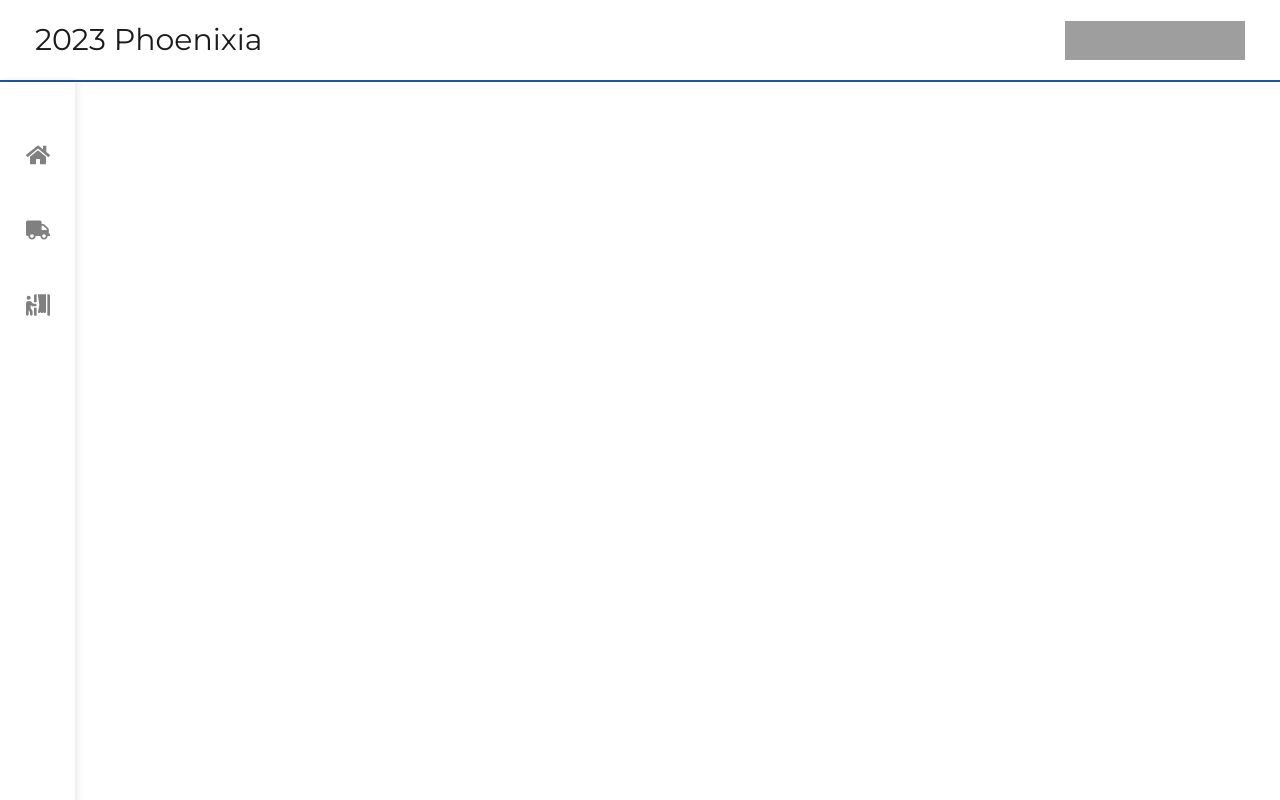
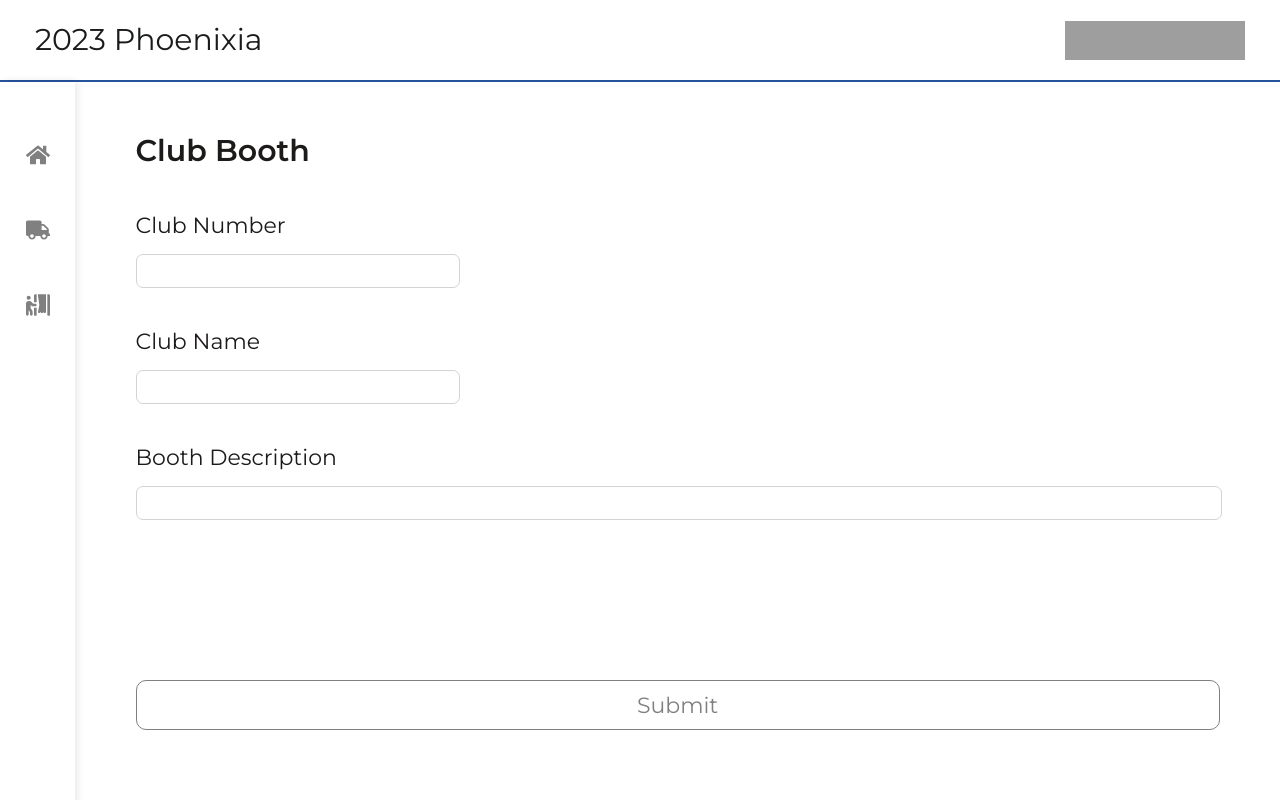
Before and after one commit to FE-PE/2023Phoenixia-Admin, a React (Create React App) app: page /booths/create in a window 1280 px wide. Shown: the top 800 px of the page. Built offline with nearby package versions, Linux system fonts and the light colour scheme; grey boxes are pictures that could not be loaded.

Commit message:
[feat]: booth create

```diff
--- a/src/main/contents/Contents.js
+++ b/src/main/contents/Contents.js
@@ -5,6 +5,7 @@ import TruckDetail from './foodtrucks/truckdetail/TruckDetail';
 import TruckCreate from './foodtrucks/truckcreate/TruckCreate';
 import MenuCreate from './foodtrucks/manucreate/MenucCreate';
 import BoothList from './clubBooth/boothList/boothList';
+import BoothCreate from './clubBooth/boothCreate/boothCreate';
 
 function Contents() {
 
@@ -16,8 +17,9 @@ function Contents() {
                 <Route path='/trucks/detail' element={<TruckDetail/>} />
                 <Route path='/trucks/create' element={<TruckCreate/>} />
                 <Route path='/trucks/menu/create' element={<MenuCreate/>} />
+
                 <Route path='/booths' element={<BoothList/>} />
-
+                <Route path='/booths/create' element={<BoothCreate/>} />
                 {/* <Route path='/booths/detail' element={<MenuCreate/>} /> */}
             </Routes>
         </div>
--- /dev/null
+++ b/src/main/contents/clubBooth/boothCreate/boothCreate.js
@@ -0,0 +1,20 @@
+function BoothCreate() {
+
+    return (
+        <div className='info-wrap'>
+            <div className='top-margin'></div>
+            <p className='category-title'>Club Booth</p>
+            <form className='truck-form'>
+                <p className='form-title'>Club Number</p>
+                <input className='form-input-text width-300' type='text' required></input>
+                <p className='form-title'>Club Name</p>
+                <input className='form-input-text width-300' type='text' required></input>
+                <p className='form-title'>Booth Description</p>
+                <input className='form-input-text width-100per' type='text' required></input>
+                <button className='form-submit-button'>Submit</button>
+            </form>
+        </div>
+    );
+}
+
+export default BoothCreate;
--- a/src/main/contents/clubBooth/boothList/boothList.js
+++ b/src/main/contents/clubBooth/boothList/boothList.js
@@ -33,7 +33,7 @@ function BoothList() {
                     return <Boothinfo booth={booth} />
                 })
             }
-            <Link to={'/trucks/create'} className='plus-button'>+</Link>
+            <Link to={'/booths/create'} className='plus-button'>+</Link>
         </div>
     );
 }
```
